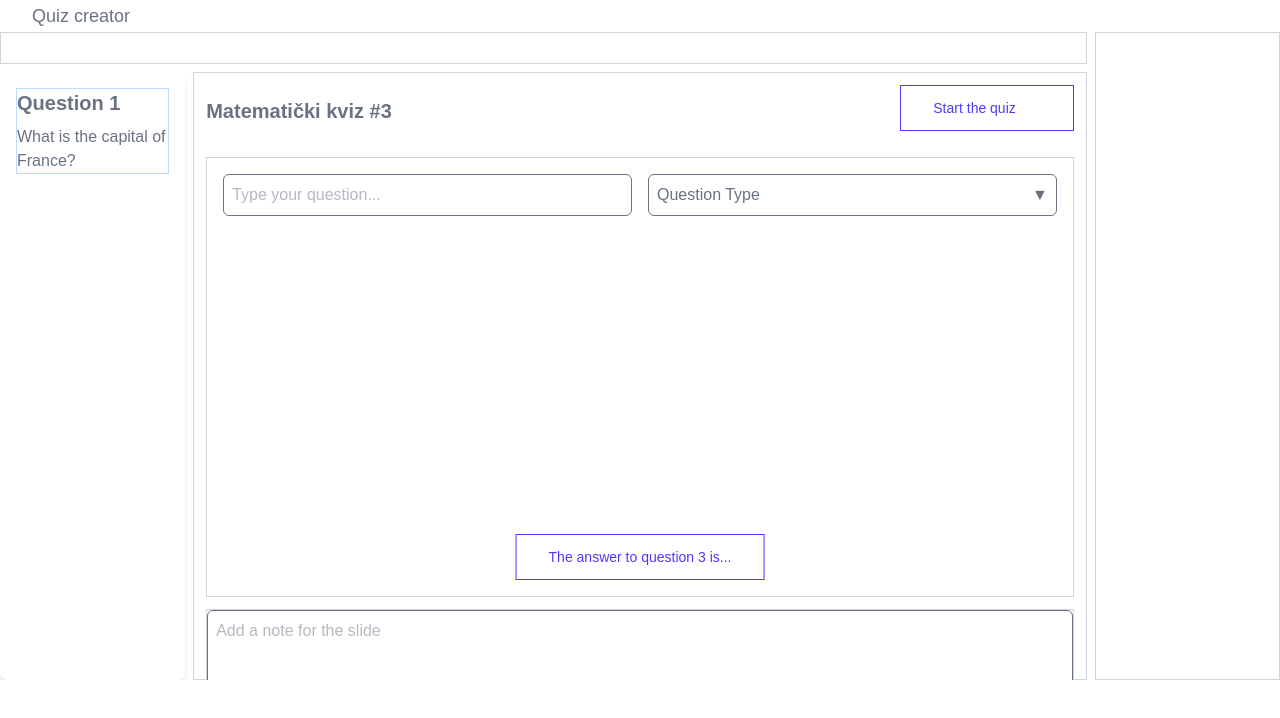
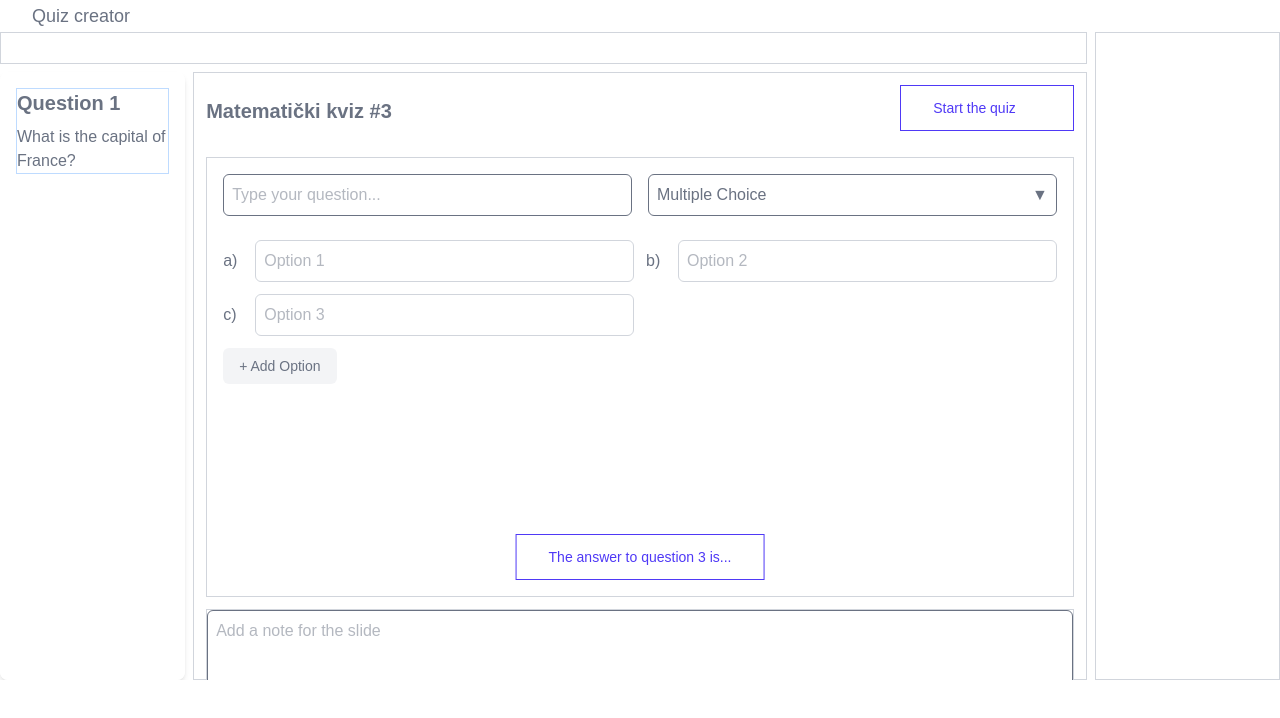
Before and after one commit to karlo-kormanic/zavrsni_rad, a Next.js app: page / in a window 1280 px wide. Shown: the top 718 px of the page. Built offline with nearby package versions, Linux system fonts and the light colour scheme.

Commit message:
updated the questions logic, implemented the basic answer logic

```diff
--- /dev/null
+++ b/src/app/components/AnswerSelector.tsx
@@ -0,0 +1,40 @@
+'use client';
+import type { OptionPrefixPattern } from '@/../../types';
+
+interface SelectorProps {
+  options: string[];
+  selectedAnswer: string;
+  onSelect: (answer: string) => void;
+  prefixPattern?: OptionPrefixPattern;
+}
+
+export function AnswerSelector({
+  options,
+  selectedAnswer,
+  onSelect,
+  prefixPattern = (index) => `${String.fromCharCode(97 + index)})`,
+}: SelectorProps) {
+  const validOptions = options.filter(opt => opt.trim() !== '');
+
+  if (validOptions.length === 0) return null;
+
+  return (
+    <div className="mt-4">
+      <label className="block text-sm font-medium text-gray-700 mb-1">
+        Correct Answer
+      </label>
+      <select
+        value={selectedAnswer}
+        onChange={(e) => onSelect(e.target.value)}
+        className="block w-full p-2 border border-gray-300 rounded-md shadow-sm focus:ring-blue-500 focus:border-blue-500"
+      >
+        <option value="">Select answer...</option>
+        {validOptions.map((option, index) => (
+          <option key={index} value={option}>
+            {prefixPattern(index)} {option}
+          </option>
+        ))}
+      </select>
+    </div>
+  );
+}
--- a/src/app/components/QuestionEditor.tsx
+++ b/src/app/components/QuestionEditor.tsx
@@ -1,69 +1,85 @@
 'use client';
+import { useState, useEffect } from 'react';
+import type { OptionPrefixPattern } from '@/../../types';
 
-import { useState } from 'react';
-import QuestionTypeDropdown from './QuestionTypeDropdown';
-import QuestionPrompt from './QuestionPrompt';
-import MultipleChoice from './MultipleChoice';
-
-const QuestionEditor = () => {
-
-    const [questionType, setQuestionType] = useState<string | null>(null);
-    // eslint-disable-next-line @typescript-eslint/no-unused-vars
-    const [mcOptions, setMcOptions] = useState<string[]>([]);
-
-    const questionTypes = [
-        {value: 'multiple_choice', label: 'Multiple Choice'},
-        {value: 'checkbox', label: 'Checkbox'},
-        {value: 'scale', label: 'Scale'},
-    ]
-
-    const handleTypeChange = (selectedValue: string) => {
-        setQuestionType(selectedValue);
-    }
-
-    return (
-        //TODO add question window expansion on new line in type your question...
-        //TODO add data persistence (until hard refresh) -> should I even do this if db saving fixes this problem?
-        //TODO change saves to lower the amount of db calls, onChange -> onBlur
-        <div className="relative h-[55vh] row-span-1 bg-white border border-gray-300 p-4">
-            {/* Top row - question and type selector */}
-            <div className="flex justify-between mb-6">
-                <div className="w-1/2 pr-2">
-                    <QuestionPrompt
-                        onSave={() => {
-                            console.log("Question saved.")
-                        }}
-                    />
-                </div>
-                <div className="w-1/2 pl-2">
-                    <QuestionTypeDropdown
-                        options={questionTypes}
-                        selectedValue={questionType}
-                        onChange={handleTypeChange}
-                        placeholder="Question Type"
-                    />
-                </div>
-            </div>
-
-            {/* Middle content - dynamic based on question type */}
-            <div className="mb-6">
-                {questionType === 'multiple_choice' && (
-                    <div className="w-full">
-                        <MultipleChoice onUpdate={setMcOptions} />
-                    </div>
-                )}
-            </div>
-
-            {/* Bottom - answer hint */}
-            <div className="absolute bottom-4 left-1/2 transform -translate-x-1/2">
-                <a className="text-sm font-medium text-indigo-600 focus:ring-3 focus:outline-none" href="#">
-                    <span className="relative block border border-current bg-white px-8 py-3">
-                        The answer to question 3 is...
-                    </span>
-                </a>
-            </div>
-        </div>
-    )
+interface EditorProps {
+  initialOptions?: string[];
+  onUpdate: (options: string[]) => void;
+  optionPrefixPattern?: OptionPrefixPattern;
 }
 
-export default QuestionEditor;
+interface OptionInputProps {
+  index: number;
+  option: string;
+  prefix: string;
+  onChange: (value: string) => void;
+}
+
+interface AddOptionButtonProps {
+  onClick: () => void;
+}
+
+const OptionInput = ({ index, option, prefix, onChange }: OptionInputProps) => (
+  <div className="flex items-center gap-2">
+    <span className="w-6 text-gray-500 font-medium">{prefix}</span>
+    <input
+      type="text"
+      value={option}
+      onChange={(e) => onChange(e.target.value)}
+      className="flex-1 p-2 border border-gray-300 rounded-md focus:ring-blue-500 focus:border-transparent"
+      placeholder={`Option ${index + 1}`}
+    />
+  </div>
+);
+
+const AddOptionButton = ({ onClick }: AddOptionButtonProps) => (
+  <button
+    type="button"
+    onClick={onClick}
+    className="mt-3 px-4 py-2 text-sm bg-gray-100 hover:bg-gray-200 rounded-md transition-colors"
+  >
+    + Add Option
+  </button>
+);
+
+export function QuestionEditor({
+  initialOptions = ['', '', '', ''],
+  onUpdate,
+  optionPrefixPattern = (index) => `${String.fromCharCode(97 + index)})`,
+}: EditorProps) {
+  const [options, setOptions] = useState<string[]>(initialOptions);
+
+  const handleChange = (index: number, value: string) => {
+    const newOptions = [...options];
+    newOptions[index] = value;
+    setOptions(newOptions);
+  };
+
+  const addOption = () => {
+    setOptions([...options, '']);
+  };
+
+  useEffect(() => {
+    const timer = setTimeout(() => {
+      onUpdate(options.filter(opt => opt.trim() !== ''));
+    }, 500);
+    return () => clearTimeout(timer);
+  }, [options, onUpdate]);
+
+  return (
+    <>
+      <div className="grid grid-cols-2 gap-3">
+        {options.map((option, index) => (
+          <OptionInput
+            key={index}
+            index={index}
+            option={option}
+            prefix={optionPrefixPattern(index)}
+            onChange={(value) => handleChange(index, value)}
+          />
+        ))}
+      </div>
+      <AddOptionButton onClick={addOption} />
+    </>
+  );
+}
--- a/src/app/components/SlideEditor.tsx
+++ b/src/app/components/SlideEditor.tsx
@@ -1,5 +1,5 @@
 import NoteArea from "./NoteArea";
-import QuestionEditor from "./QuestionEditor";
+import SlideQuestionArea from "./SlideQuestionArea";
 import QuizHeader from "./QuizHeader";
 
 const SlideEditor = () => {
@@ -7,7 +7,7 @@ const SlideEditor = () => {
         <div className="h-[76vh] col-span-14 bg-white border border-gray-300">
             <QuizHeader/>
             <div className="grid grid-rows-2 p-3 gap-3">
-                <QuestionEditor/>
+                <SlideQuestionArea/>
                 <NoteArea/>
             </div>
         </div>
--- /dev/null
+++ b/src/app/components/SlideQuestionArea.tsx
@@ -0,0 +1,88 @@
+'use client';
+import { useState } from 'react';
+import QuestionTypeDropdown from './QuestionTypeDropdown';
+import QuestionPrompt from './QuestionPrompt';
+import { QuestionEditor } from './QuestionEditor';
+import { AnswerSelector } from './AnswerSelector';
+
+const SlideQuestionArea = () => {
+    const [questionType, setQuestionType] = useState<string>('multiple_choice'); // Default to first type
+    const [options, setOptions] = useState(['', '', '']);
+    const [answer, setAnswer] = useState('');
+
+    const questionTypes = [
+        {value: 'multiple_choice', label: 'Multiple Choice'},
+        {value: 'checkbox', label: 'Checkbox'},
+        {value: 'scale', label: 'Scale'},
+    ];
+
+    const handleTypeChange = (selectedValue: string) => {
+        setQuestionType(selectedValue);
+        // Reset options when type changes
+        setOptions(selectedValue === 'scale'
+            ? ['', '', '', '', '', '']
+            : ['', '', '']
+        );
+        setAnswer('');
+    };
+
+    //TODO add question window expansion on new line in type your question...
+    //TODO add data persistence (until hard refresh) -> should I even do this if db saving fixes this problem?
+    //TODO change saves to lower the amount of db calls, onChange -> onBlur
+    //TODO browse the files and change local import path to global
+    //TODO browse the files and unify export default function look
+    //TODO change the answer is button into dropdown that loads the answers and lets user pick 1, pick multiple or adjust the order
+    return (
+        <div className="relative h-[55vh] row-span-1 bg-white border border-gray-300 p-4">
+            {/* Top row - question and type selector */}
+            <div className="flex justify-between mb-6">
+                <div className="w-1/2 pr-2">
+                    <QuestionPrompt
+                        onSave={() => console.log("Question saved.")}
+                    />
+                </div>
+                <div className="w-1/2 pl-2">
+                    <QuestionTypeDropdown
+                        options={questionTypes}
+                        selectedValue={questionType}
+                        onChange={handleTypeChange}
+                        placeholder="Question Type"
+                    />
+                </div>
+            </div>
+
+            {/* Middle content */}
+            <div className="mb-6">
+                <div className="w-full">
+                    <QuestionEditor
+                        initialOptions={options}
+                        onUpdate={setOptions}
+                        optionPrefixPattern={
+                            questionType === 'scale'
+                                ? (index) => `${index + 1}.`
+                                : undefined
+                        }
+                    />
+                    {options.some(opt => opt.trim() !== '') && (
+                        <AnswerSelector
+                            options={options}
+                            selectedAnswer={answer}
+                            onSelect={setAnswer}
+                        />
+                    )}
+                </div>
+            </div>
+
+            {/* Bottom - answer hint */}
+            <div className="absolute bottom-4 left-1/2 transform -translate-x-1/2">
+                <a className="text-sm font-medium text-indigo-600 focus:outline-none" href="#">
+                    <span className="relative block border border-current bg-white px-8 py-3">
+                        The answer to question 3 is...
+                    </span>
+                </a>
+            </div>
+        </div>
+    );
+};
+
+export default SlideQuestionArea;
--- /dev/null
+++ b/types.ts
@@ -0,0 +1 @@
+export type OptionPrefixPattern = (index: number) => string;
```
Also changed, not shown: src/app/components/MultipleChoice.tsx (deleted, +0 -60 lines).
